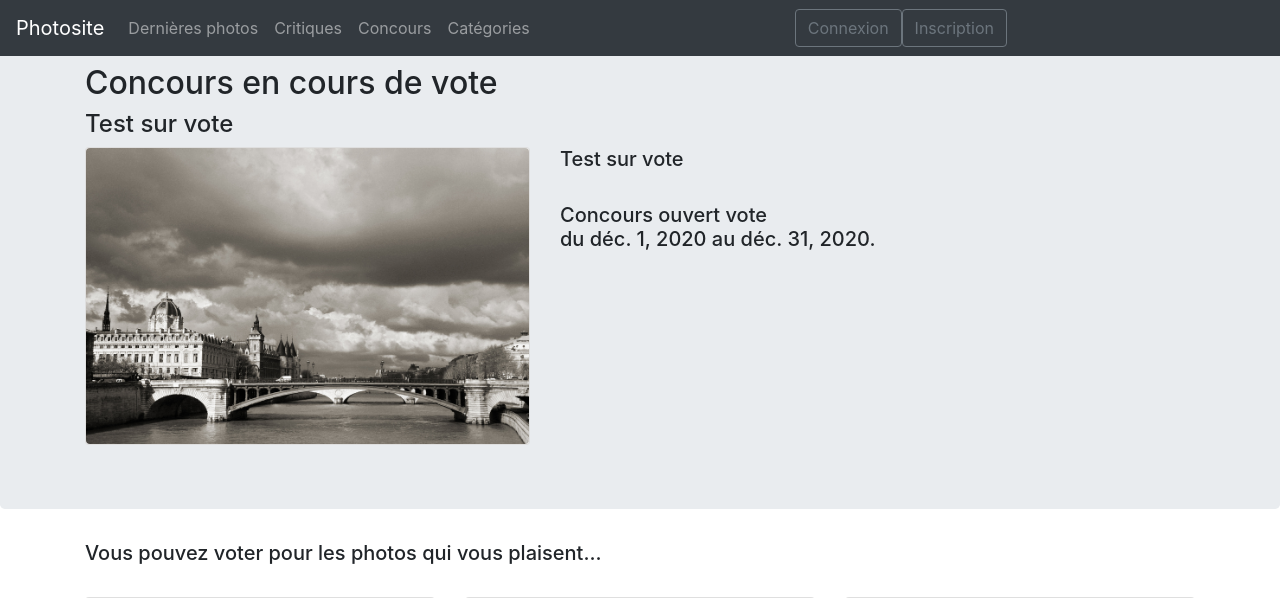
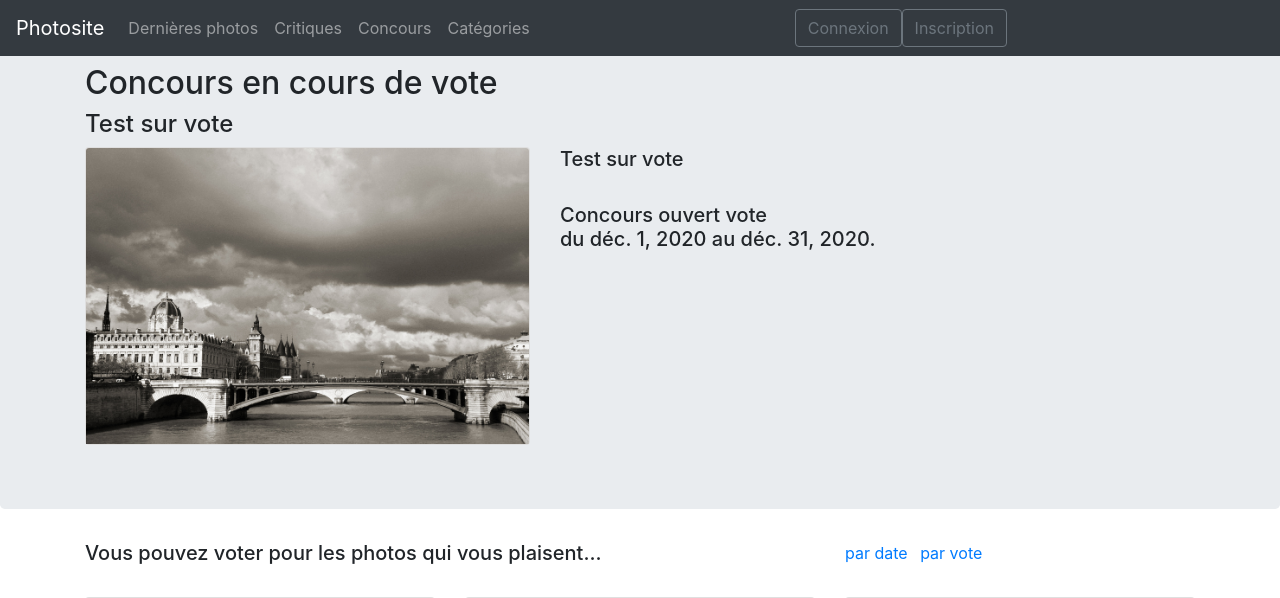
Before and after one commit to lemarak/OC_Photosite, a Django app: page /contest/detail/2 in a window 1280 px wide. Shown: the top 598 px of the page. Run offline with Django 3.2, Linux system fonts and the light colour scheme; data comes from the database, SQL or seed files in the repository; parts of the project's set-up code (start-up, migrations or seed data) failed here and were passed over; some libraries are stand-ins or nearby versions.

Commit message:
add  a sort by vote on the contest page

```diff
--- a/contest/templates/contest/contest_detail.html
+++ b/contest/templates/contest/contest_detail.html
@@ -19,7 +19,7 @@
 
                     <div class="item">
 
-                        <img class="card-img-top rounded mx-auto" alt="photo" src="{{ contest.contest_image.url }}"
+                        <img class="card-img-top mx-auto" alt="photo" src="{{ contest.contest_image.url }}"
                             data-holder-rendered="true">
                         <!-- <img src="#" class="img-responsive"
                                 style="width: 100%; float: left; margin-right: 10px;" /> -->
@@ -48,14 +48,28 @@
 <div class="container">
     {% if contest.deposit %}
     {% if user.is_authenticated %}
-    <h6><a href="{% url 'gallery:pictures_list' 'user' %}?for_contest={{contest.id}}">Pour participer, choisissez une photo dans votre galerie</a></h6>
+    <h6><a href="{% url 'gallery:pictures_list' 'user' %}?for_contest={{contest.id}}">Pour participer, choisissez une
+            photo dans votre galerie</a></h6>
     {% endif %}
-    <h5> Photos déjà déposées pour ce concours... </h5>
-
+    <div class="row">
+        <div class="col-8">
+            <h5> Photos déjà déposées pour ce concours... </h5>
+        </div>
+    </div>
     {% elif contest.vote_open %}
 
-    <h5>Vous pouvez voter pour les photos qui vous plaisent...</h5>
-
+    <div class="row">
+        <div class="col-8">
+            <h5>Vous pouvez voter pour les photos qui vous plaisent...</h5>
+        </div>
+        <div class="col-4">
+            <li class="list-inline-item"><a href="{{ contest.get_absolute_url }}"
+                    alt="par date">par date</a></li>
+            <li class="list-inline-item"><a
+                    href="{{ contest.get_absolute_url }}?order_by=-score_contest"
+                    alt="par note">par vote</a></li>
+        </div>
+    </div>
     {% endif %}
     <br>
 </div>
--- a/contest/views.py
+++ b/contest/views.py
@@ -35,6 +35,9 @@ class ContestList(ListView):
 def contest_detail_view(request, pk_contest):
     """ get the detail page of a contest
     with its pictures gallery """
+
+    # get param order_by
+    order_by = request.GET.get('order_by', '-date_upload')
     # get context
     contest = get_object_or_404(Contest, pk=pk_contest)
     context = {'contest': contest}
@@ -48,10 +51,10 @@ def contest_detail_view(request, pk_contest):
 
 
         context['contest_pictures'] = contest_pictures.annotate(
-            vote_user=Exists(vote_user))
+            vote_user=Exists(vote_user)).order_by(order_by)
     else:
         context['contest_pictures'] = ContestPicture.objects.filter(
-            contest=contest)
+            contest=contest).order_by(order_by)
 
     # pagination
     paginator = Paginator(contest_pictures, 6)
--- a/gallery/templates/little_gallery.html
+++ b/gallery/templates/little_gallery.html
@@ -5,7 +5,7 @@
 
                 <div class="item">
                     <a href="{{ picture.get_absolute_url }}" alt="{{ picture.title }}">
-                        <img class="card-img-top rounded mx-auto" alt="photo" src="{{ picture.file_name.url }}"
+                        <img class="card-img-top mx-auto" alt="photo" src="{{ picture.file_name.url }}"
                             data-holder-rendered="true">
                         <!-- <img src="#" class="img-responsive"
                             style="width: 100%; float: left; margin-right: 10px;" /> -->
```
Also changed, not shown: gallery/templates/gallery.html (+5 -2 lines).
